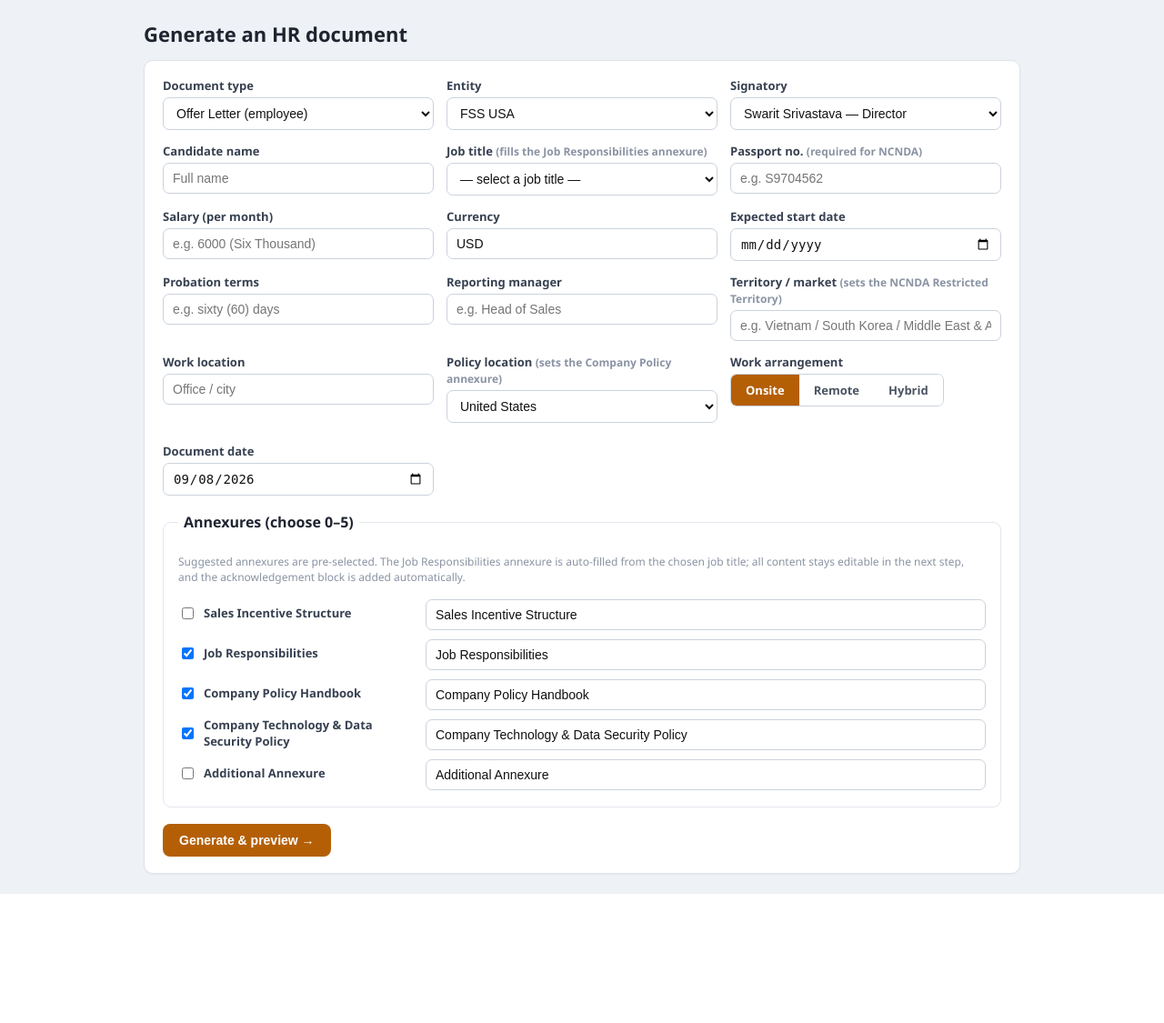
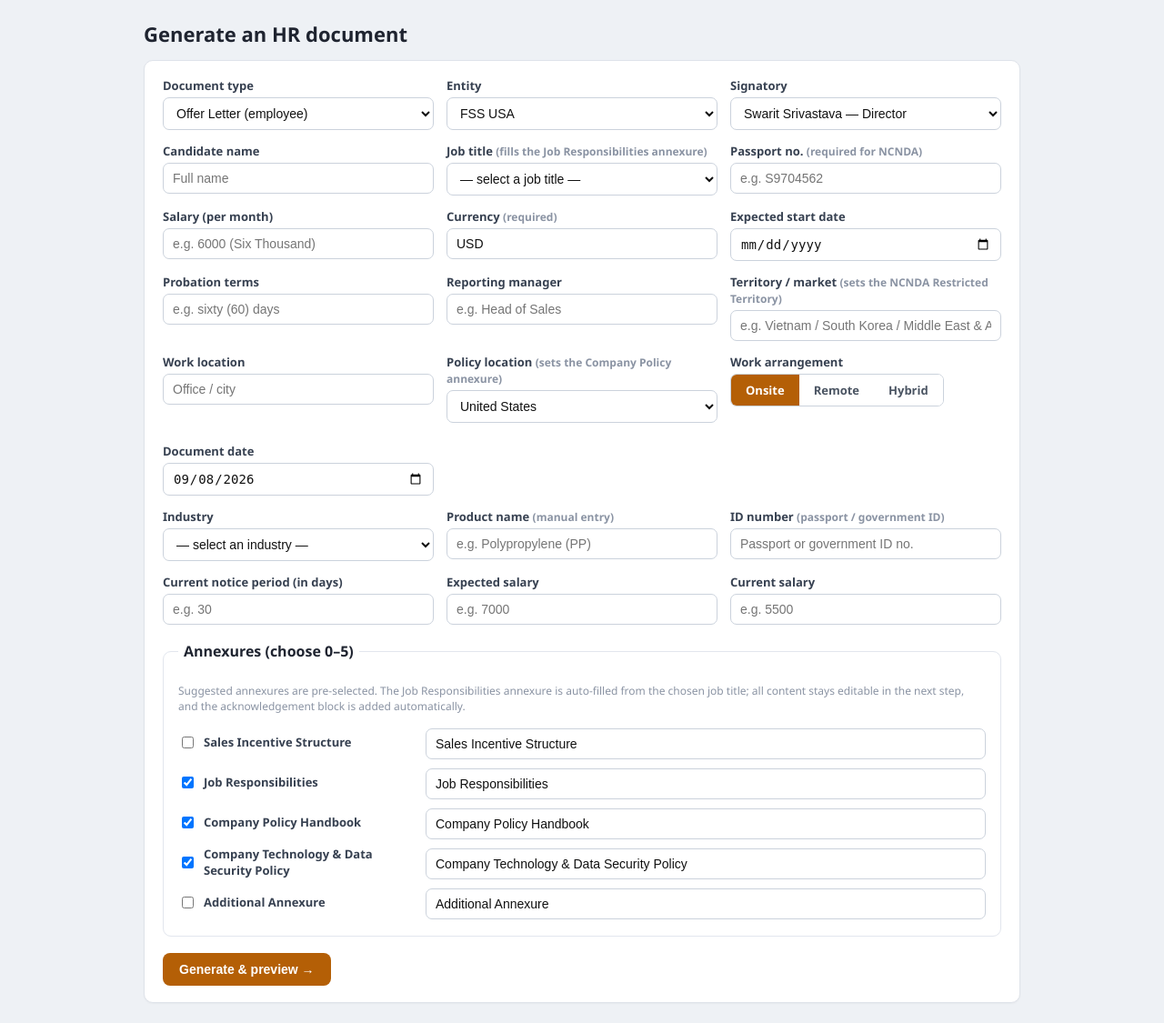
Before and after one commit to fariha-fouress/fss-hrdocs, a Flask app: page /dashboard in a window 1280 px wide. Shown: the part 50-1175 px from the top of the page at 91% size. Before the commit the page ends 1033 px from the top, so only its background shows below. Run offline with Flask 3, Linux system fonts and the light colour scheme; the visitor is signed in with stand-in values (Sample User, id 1); data that the repository does not hold is empty.

Commit message:
Add application fields to generator form: Industry (incl. Petrochemical), Product name, ID number (passport/government ID), Current notice period (in days), Expected/Current salary; make Currency mandatory

```diff
--- a/app/routes.py
+++ b/app/routes.py
@@ -122,6 +122,12 @@ def _parse_form():
         "work_mode": f.get("work_mode", "onsite"),
         "territory": f.get("territory", "").strip(),
         "passport": f.get("passport", "").strip(),
+        "industry": f.get("industry", "").strip(),
+        "product_name": f.get("product_name", "").strip(),
+        "id_number": f.get("id_number", "").strip(),
+        "notice_period_days": f.get("notice_period_days", "").strip(),
+        "expected_salary": f.get("expected_salary", "").strip(),
+        "current_salary": f.get("current_salary", "").strip(),
         "signatory": f.get("signatory", "swarit"),
         "agreement_date": f.get("agreement_date", "").strip(),
         "letter_date": f.get("letter_date", "").strip() or date.today().isoformat(),
--- a/app/templates/dashboard.html
+++ b/app/templates/dashboard.html
@@ -68,8 +68,8 @@
     <label id="pay_amount_wrap"><span id="pay_label">Salary (per month)</span>
       <input type="text" name="pay_amount" placeholder="e.g. 6000 (Six Thousand)">
     </label>
-    <label>Currency
-      <input type="text" name="pay_currency" id="pay_currency" placeholder="AED">
+    <label>Currency <span class="hint">(required)</span>
+      <input type="text" name="pay_currency" id="pay_currency" placeholder="AED" required>
     </label>
     <label>Expected start date
       <input type="date" name="start_date">
@@ -109,6 +109,44 @@
     </label>
     <label>Document date
       <input type="date" name="letter_date" value="{{ today }}">
+    </label>
+  </div>
+
+  <div class="grid">
+    <label>Industry
+      <select name="industry" id="industry">
+        <option value="">— select an industry —</option>
+        <option>Petrochemical</option>
+        <option>Polymers &amp; Plastics</option>
+        <option>Oil &amp; Gas</option>
+        <option>Energy &amp; Power</option>
+        <option>Renewable Energy</option>
+        <option>Chemicals</option>
+        <option>Agro Commodities</option>
+        <option>Trading &amp; Distribution</option>
+        <option>Manufacturing</option>
+        <option>Engineering &amp; Construction</option>
+        <option>Logistics &amp; Freight</option>
+        <option>Other</option>
+      </select>
+    </label>
+    <label>Product name <span class="hint">(manual entry)</span>
+      <input type="text" name="product_name" placeholder="e.g. Polypropylene (PP)">
+    </label>
+    <label>ID number <span class="hint">(passport / government ID)</span>
+      <input type="text" name="id_number" placeholder="Passport or government ID no.">
+    </label>
+  </div>
+
+  <div class="grid">
+    <label>Current notice period (in days)
+      <input type="text" name="notice_period_days" placeholder="e.g. 30">
+    </label>
+    <label>Expected salary
+      <input type="text" name="expected_salary" placeholder="e.g. 7000">
+    </label>
+    <label>Current salary
+      <input type="text" name="current_salary" placeholder="e.g. 5500">
     </label>
   </div>
 
@@ -196,6 +234,7 @@
     empWrap.style.display = (t === 'ncnda') ? '' : 'none';
     ncndaRow.style.display = (t === 'ncnda') ? '' : 'none';
     payWrap.style.display = (t === 'ncnda') ? 'none' : '';
+    cur.required = (t !== 'ncnda');   // Currency mandatory except for NCNDA (row hidden)
     payLabel.textContent = (t === 'service_agreement') ? 'Service fee (per month)' : 'Salary (per month)';
   }
   docType.addEventListener('change', syncDocType);
```
